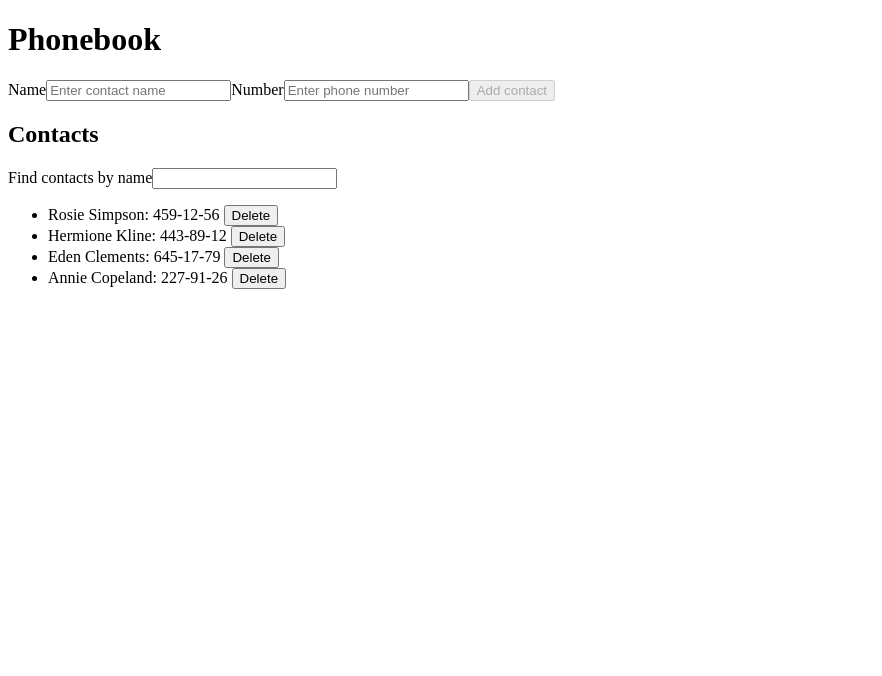
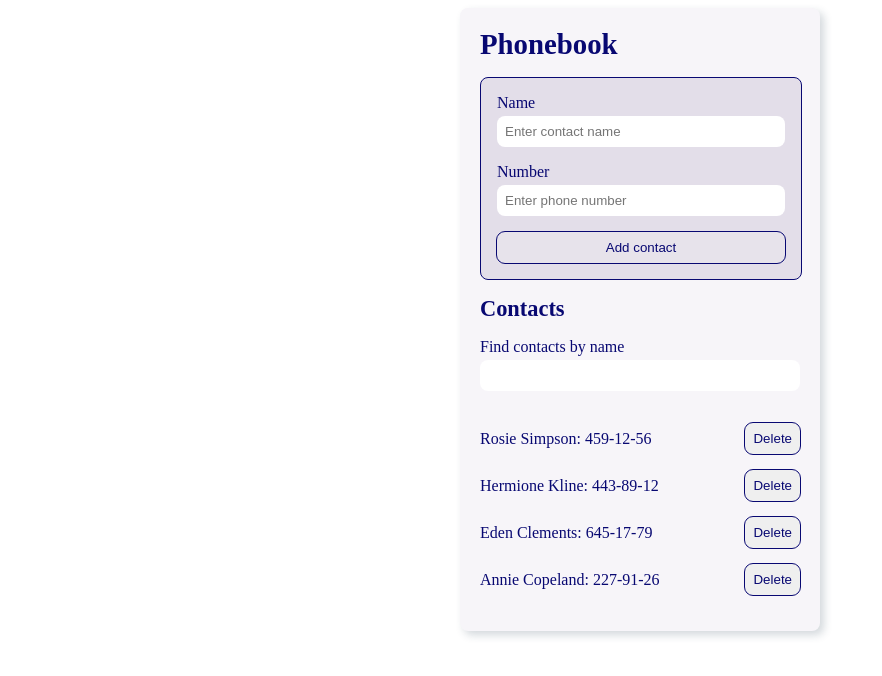
Before and after one commit to LiViS-code/goit-react-hw-02-phonebook, a React (Create React App) app in the folder my-phonebook/: page / in a window 1280 px wide. Shown: the top 676 px of the page, without its empty margins (0-882 px from the left). Built offline with nearby package versions, Linux system fonts and the light colour scheme.

Commit message:
add styled

```diff
--- a/my-phonebook/src/App.js
+++ b/my-phonebook/src/App.js
@@ -2,6 +2,7 @@ import React, { Component } from "react";
 import ContactForm from "./components/ContactForm";
 import ContactList from "./components/ContactList";
 import Filter from "./components/Filter";
+import { Container, Title, ContactsTitle } from "./App.styled";
 
 class App extends Component {
   state = {
@@ -44,13 +45,13 @@ class App extends Component {
     } = this;
 
     return (
-      <>
-        <h1>Phonebook</h1>
+      <Container>
+        <Title>Phonebook</Title>
         <ContactForm contacts={contacts} onChangeState={onChangeState} />
-        <h2>Contacts</h2>
+        <ContactsTitle>Contacts</ContactsTitle>
         <Filter onFilter={onFilter} />
         <ContactList contacts={contacts} filter={filter} onDelete={onDelete} />
-      </>
+      </Container>
     );
   }
 }
--- /dev/null
+++ b/my-phonebook/src/App.styled.js
@@ -0,0 +1,26 @@
+import styled from "styled-components";
+
+export const Container = styled.div`
+  width: 85%;
+  max-width: 320px;
+  min-width: 300px;
+  margin: 0 auto;
+  padding: ${({ theme }) => theme.spacing(5)};
+  font-size: 1em;
+  border-radius: ${({ theme }) => theme.spacing(2)};
+  color: ${({ theme }) => theme.colors.primaryColor};
+  background-color: ${({ theme }) => theme.colors.backgroundColor};
+  box-shadow: ${({ theme }) => theme.boxShadow};
+`;
+
+export const Title = styled.h1`
+  margin-top: 0;
+  margin-bottom: ${({ theme }) => theme.spacing(4)};
+  font-size: 1.8em;
+`;
+
+export const ContactsTitle = styled.h2`
+  margin-top: 0;
+  margin-bottom: ${({ theme }) => theme.spacing(4)};
+  font-size: 1.4em;
+`;
--- a/my-phonebook/src/components/ContactForm.jsx
+++ b/my-phonebook/src/components/ContactForm.jsx
@@ -1,5 +1,6 @@
 import React, { Component } from "react";
 import { nanoid } from "nanoid";
+import { FormContacts, Label, Input, Button } from "./ContactForm.styled";
 
 const INITIAL_VALUE = {
   name: "",
@@ -49,10 +50,11 @@ class ContactForm extends Component {
 
     return (
       <>
-        <form onSubmit={handleSubmit}>
-          <label>
-            Name
-            <input
+        <FormContacts onSubmit={handleSubmit}>
+          <Label htmlFor="inputName">Name</Label>
+
+          <Input
+            id="inputName"
             type="text"
             name="name"
             value={name}
@@ -62,10 +64,11 @@ class ContactForm extends Component {
             required
             onChange={handleInput}
           />
-          </label>
-          <label>
-            Number
-            <input
+
+          <Label htmlFor="inputNumber">Number</Label>
+
+          <Input
+            id="inputNumber"
             type="tel"
             name="number"
             value={number}
@@ -75,11 +78,11 @@ class ContactForm extends Component {
             required
             onChange={handleInput}
           />
-          </label>
-          <button type="submit" disabled={!name || !number}>
+
+          <Button type="submit" disabled={!name || !number}>
             Add contact
-          </button>
-        </form>
+          </Button>
+        </FormContacts>
       </>
     );
   }
--- /dev/null
+++ b/my-phonebook/src/components/ContactForm.styled.js
@@ -0,0 +1,48 @@
+import styled from "styled-components";
+
+export const FormContacts = styled.form`
+  width: 90%;
+  margin-bottom: ${({ theme }) => theme.spacing(4)};
+  display: flex;
+  flex-wrap: wrap;
+  flex-direction: column;
+  padding: ${({ theme }) => theme.spacing(4)};
+  border: 1px solid ${({ theme }) => theme.colors.primaryColor};
+  border-radius: ${({ theme }) => theme.spacing(2)};
+  background-color: ${({ theme }) => theme.colors.backgroundColorForm}; ;
+`;
+
+export const Label = styled.label`
+  margin-bottom: ${({ theme }) => theme.spacing(1)};
+`;
+
+export const Input = styled.input`
+  padding: ${({ theme }) => theme.spacing(2)};
+  margin-bottom: ${({ theme }) => theme.spacing(4)};
+  border: none;
+  border-radius: ${({ theme }) => theme.spacing(2)};
+  transition: ${({ theme }) =>
+    `outline ${theme.timing} ${theme.timingFunction}`};
+
+  &:hover,
+  &:focus {
+    outline: 2px solid ${({ theme }) => theme.colors.outlineColor};
+  }
+`;
+
+export const Button = styled.button`
+  padding: ${({ theme }) => theme.spacing(2)};
+  border: none;
+  border-radius: ${({ theme }) => theme.spacing(2)};
+  color: inherit;
+  outline: 1px solid ${({ theme }) => theme.colors.primaryColor};
+  transition: ${({ theme }) => `color ${theme.timing} ${theme.timingFunction}`},
+    ${({ theme }) => `background-color ${theme.timing} ${theme.timingFunction}`};
+
+  &:hover,
+  &:focus {
+    cursor: pointer;
+    color: ${({ theme }) => theme.colors.reverseColor};
+    background-color: ${({ theme }) => theme.colors.primaryColor};
+  }
+`;
--- a/my-phonebook/src/components/ContactList.jsx
+++ b/my-phonebook/src/components/ContactList.jsx
@@ -1,4 +1,6 @@
 import React, { Component } from "react";
+import { ContastsList, ContactItem } from "./ContactList.styled";
+import { Button } from "./ContactForm.styled";
 class ContactList extends Component {
   render() {
     const { contacts, filter, onDelete } = this.props;
@@ -11,16 +13,16 @@ class ContactList extends Component {
     }
 
     return (
-      <ul>
+      <ContastsList>
         {filterContacts.map(({ id, name, number }) => (
-          <li key={id}>
+          <ContactItem key={id}>
             {name}: {number}{" "}
-            <button type="button" onClick={() => onDelete(id)}>
+            <Button type="button" onClick={() => onDelete(id)}>
               Delete
-            </button>
-          </li>
+            </Button>
+          </ContactItem>
         ))}
-      </ul>
+      </ContastsList>
     );
   }
 }
--- /dev/null
+++ b/my-phonebook/src/components/ContactList.styled.js
@@ -0,0 +1,15 @@
+import styled from "styled-components";
+
+export const ContastsList = styled.ul`
+  padding-left: 0;
+  list-style: none;
+`;
+
+export const ContactItem = styled.li`
+  display: flex;
+  justify-content: space-between;
+  align-items: center;
+  &:not(:last-child) {
+    margin-bottom: ${({ theme }) => theme.spacing(4)};
+  }
+`;
--- a/my-phonebook/src/components/Filter.jsx
+++ b/my-phonebook/src/components/Filter.jsx
@@ -1,4 +1,6 @@
 import React, { Component } from "react";
+import { Container } from "./Filter.styled";
+import { Input, Label } from "./ContactForm.styled";
 
 class Filter extends Component {
   handleInput = (e) => {
@@ -10,12 +12,15 @@ class Filter extends Component {
   render() {
     const { handleInput } = this;
     return (
-      <>
-        <label>
-          Find contacts by name
-          <input type="text" name="filter" onChange={handleInput}></input>
-        </label>
-      </>
+      <Container>
+        <Label htmlFor="inputFilter">Find contacts by name</Label>
+        <Input
+          id="inputFilter"
+          type="text"
+          name="filter"
+          onChange={handleInput}
+        ></Input>
+      </Container>
     );
   }
 }
--- /dev/null
+++ b/my-phonebook/src/components/Filter.styled.js
@@ -0,0 +1,6 @@
+import styled from "styled-components";
+
+export const Container = styled.div`
+  display: flex;
+  flex-direction: column;
+`;
--- /dev/null
+++ b/my-phonebook/src/constants/Theme.js
@@ -0,0 +1,13 @@
+export const theme = Object.freeze({
+  colors: {
+    primaryColor: "#080872",
+    reverseColor: "#ffffff",
+    outlineColor: "#F7CC07",
+    backgroundColor: "#F7F5F9",
+    backgroundColorForm: "#E3DEE9",
+  },
+  spacing: (value) => `${4 * value}px`,
+  timing: "250ms",
+  timingFunction: `cubic-bezier(0.075, 0.82, 0.165, 1)`,
+  boxShadow: `4px 4px 8px 0px rgba(34, 60, 80, 0.2)`,
+});
--- a/my-phonebook/src/index.js
+++ b/my-phonebook/src/index.js
@@ -1,11 +1,14 @@
-import React from 'react';
-import ReactDOM from 'react-dom';
-import App from './App';
-
+import React from "react";
+import ReactDOM from "react-dom";
+import { ThemeProvider } from "styled-components";
+import { theme } from "./constants/Theme";
+import App from "./App";
 
 ReactDOM.render(
   <React.StrictMode>
-    <App />
+    <ThemeProvider theme={theme}>
+      <App />
+    </ThemeProvider>
   </React.StrictMode>,
-  document.getElementById('root')
+  document.getElementById("root")
 );
```
Lines whose indentation alone changed are shown as unchanged.
